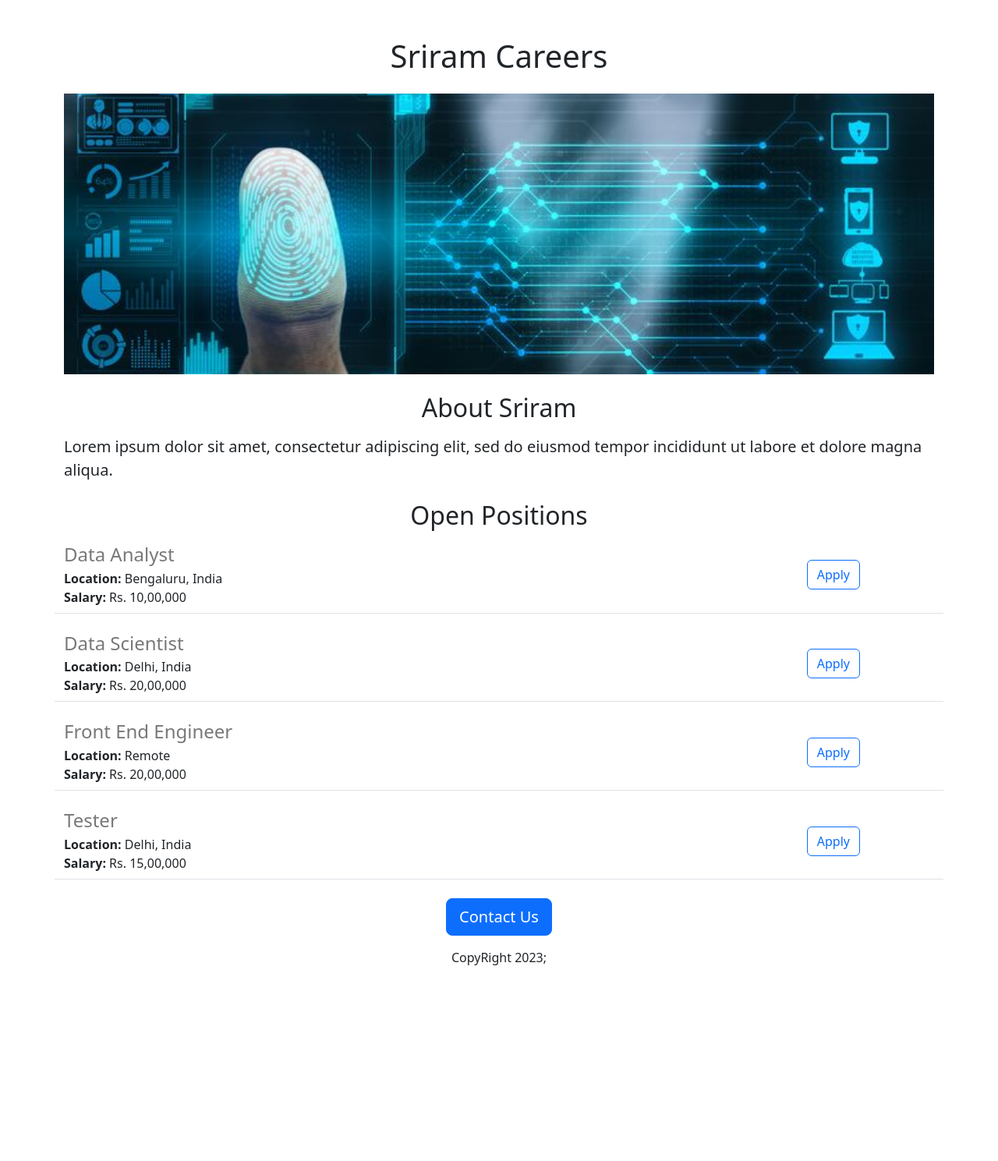
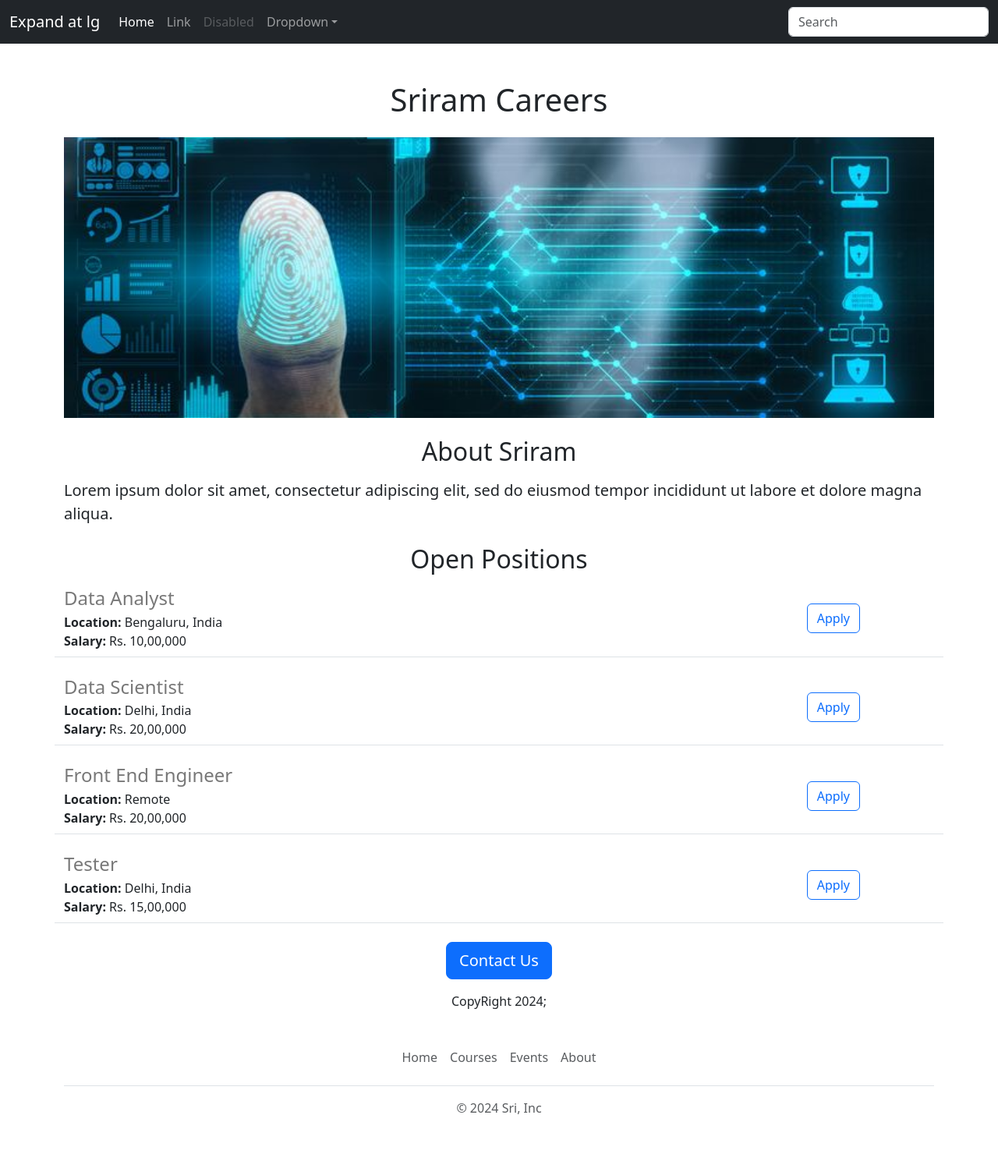
Before and after one commit to Sriram1918/Sriram-careers-website, a Flask app: page / in a window 1280 px wide. Shown: the whole page at 78% size. Before the commit the page ends 1238 px from the top, so only its background shows below. Run offline with Flask 3, Linux system fonts and the light colour scheme.

Commit message:
created footer

```diff
--- /dev/null
+++ b/templates/footer.html
@@ -0,0 +1,12 @@
+<div class="container">
+  <footer class="py-3 my-4">
+    <ul class="nav justify-content-center border-bottom pb-3 mb-3">
+      <li class="nav-item"><a  target="_blank" href="https://www.jovian.ai" class="nav-link px-2 text-muted">Home</a></li>
+      <li class="nav-item"><a  target="_blank" href="https://jovian.ai/learn" class="nav-link px-2 text-muted">Courses</a></li>
+
+      <li class="nav-item"><a target="_blank" href="https://jovian.ai/events" class="nav-link px-2 text-muted">Events</a></li>
+      <li class="nav-item"><a  target="_blank" href="https://jovian.ai/about" class="nav-link px-2 text-muted">About</a></li>
+    </ul>
+    <p class="text-center text-muted">&copy; 2024 Sri, Inc</p>
+  </footer>
+</div>
--- a/templates/home.html
+++ b/templates/home.html
@@ -14,6 +14,7 @@
     </style>
   </head>
   <body>
+    {% include 'nav.html' %}
     <div class="container">
       <h1 class="text-center mt-5 mb-4">{{ company_name }} Careers</h1>
       <img class="img-fluid" id="banner" src="https://dee6d72b-b4ca-4d1b-a0ad-eedc782cd9a2-00-2r3yltg7b3kxt.pike.replit.dev/static/Banner1.jpeg" alt="Company Banner">
@@ -35,8 +36,9 @@
       </div>
 
       <div class="text-center mt-3">
-        <p>CopyRight 2023;</p>
+        <p>CopyRight 2024;</p>
       </div>
     </div>
+    {% include 'footer.html' %}
   </body>
 </html>
--- /dev/null
+++ b/templates/nav.html
@@ -0,0 +1,33 @@
+<nav class="navbar navbar-expand-lg navbar-dark bg-dark " aria-label="Fifth navbar example">
+  <div class="container-fluid">
+    <a class="navbar-brand" href="#">Expand at lg</a>
+    <button class="navbar-toggler" type="button" data-bs-toggle="collapse" data-bs-target="#navbarsExample05" aria-controls="navbarsExample05" aria-expanded="false" aria-label="Toggle navigation">
+      <span class="navbar-toggler-icon"></span>
+    </button>
+
+    <div class="collapse navbar-collapse" id="navbarsExample05">
+      <ul class="navbar-nav me-auto mb-2 mb-lg-0">
+        <li class="nav-item">
+          <a class="nav-link active" aria-current="page" href="#">Home</a>
+        </li>
+        <li class="nav-item">
+          <a class="nav-link" href="#">Link</a>
+        </li>
+        <li class="nav-item">
+          <a class="nav-link disabled" aria-disabled="true">Disabled</a>
+        </li>
+        <li class="nav-item dropdown">
+          <a class="nav-link dropdown-toggle" href="#" data-bs-toggle="dropdown" aria-expanded="false">Dropdown</a>
+          <ul class="dropdown-menu">
+            <li><a class="dropdown-item" href="#">Action</a></li>
+            <li><a class="dropdown-item" href="#">Another action</a></li>
+            <li><a class="dropdown-item" href="#">Something else here</a></li>
+          </ul>
+        </li>
+      </ul>
+      <form role="search">
+        <input class="form-control" type="search" placeholder="Search" aria-label="Search">
+      </form>
+    </div>
+  </div>
+</nav>
```
